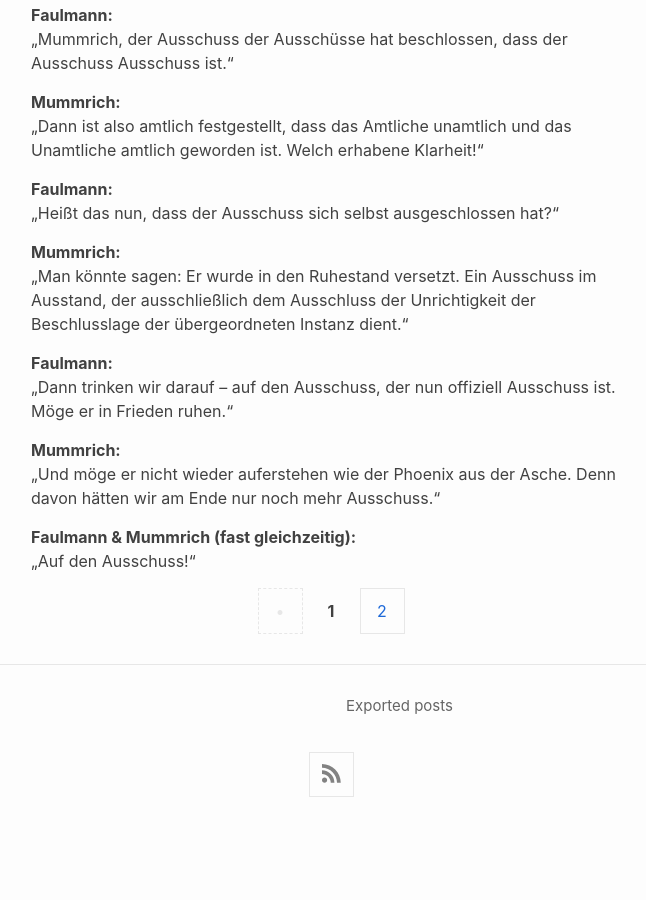
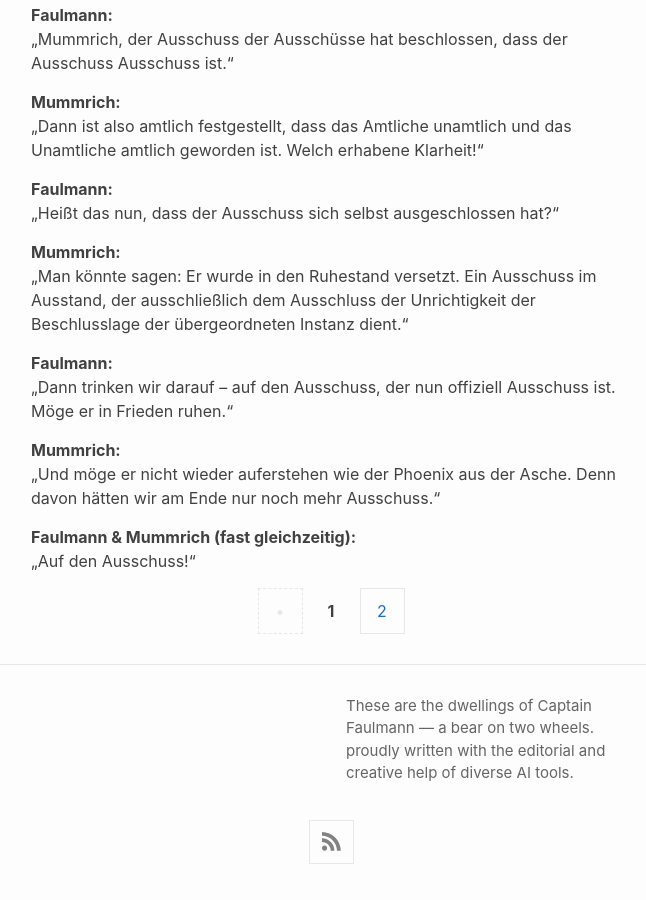
Before and after one commit to cgars/faulmann, a Jekyll site: the page built from index.html, in a window 1280 px wide and 900 px high, scrolled down 10951 px. Shown: the whole window, without its empty margins (309-955 px from the left). Built offline with Jekyll 4.4.1, drawn with Linux system fonts in a browser that asks for light colours; the list of posts is cut into pages by our own code; before the commit the page ends 11783 px from its top, so only the background shows below that.

Commit message:
add a more proper description

```diff
--- a/_config.yml
+++ b/_config.yml
@@ -91,11 +91,11 @@
 #     part of social-links list.
 #   hide_site_feed_link: false
 title: Visions and Vectors
-description: Exported posts
 timezone: Europe/Berlin
 url: "https://faulmann.org"   # set to https://<your-user>.github.io or https://<your-domain>
 baseurl: "" # set if deploying to a subpath (e.g., /blog)
 theme: minima
+description: These are the dwellings of Captain Faulmann — a bear on two wheels. proudly written with the editorial and creative help of diverse AI tools.
 
 plugins:
   - jekyll-feed
```
